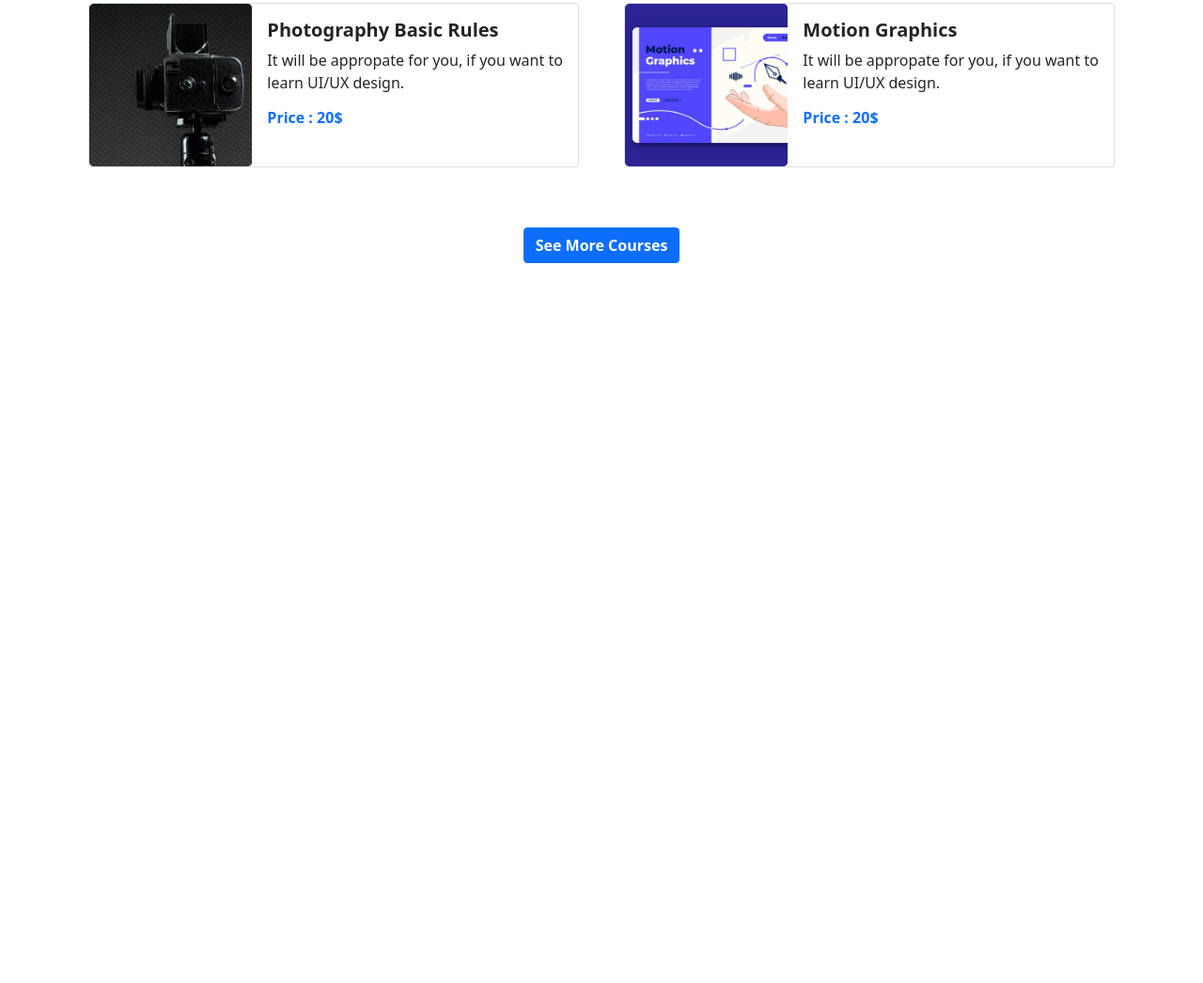
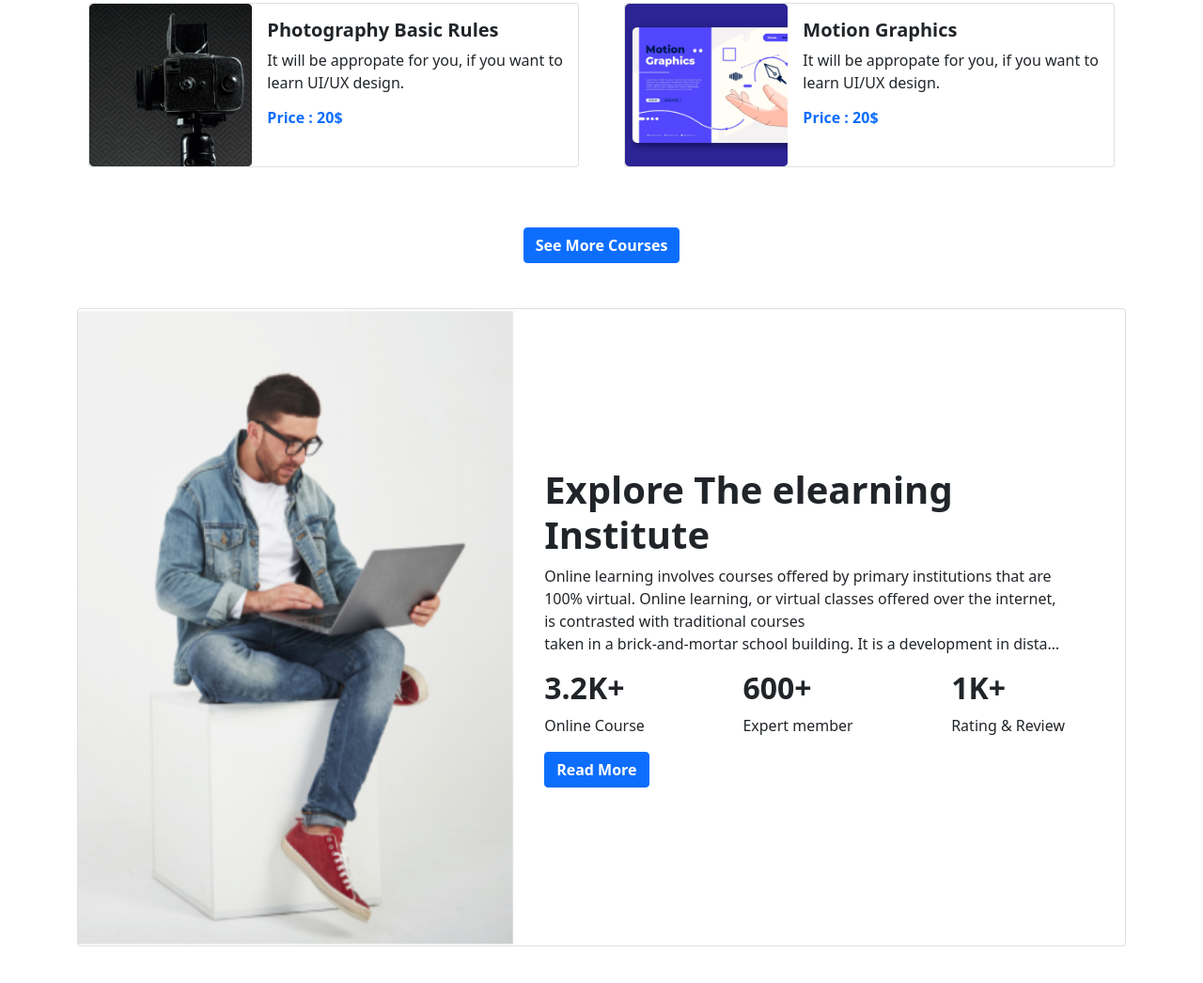
Before and after one commit to zami26/assignment-no.3, a plain HTML site: page index.html in a window 1280 px wide. Shown: the part 1286-2332 px from the top of the page at 94% size. Before the commit the page ends 1614 px from the top, so only its background shows below. Drawn offline with nearby package versions, Linux system fonts and the light colour scheme.

Commit message:
overview section done

```diff
--- a/index.html
+++ b/index.html
@@ -249,8 +249,57 @@
 
         </div>
     </section>
+    <!-- course discription ended -->
 
-    <!-- course discription ended -->
+    <!-- explore section started -->
+    <section class="container my-5">
+        <div class="card mb-3">
+            <div class="row g-0">
+                <div class="col-md-5">
+                    <img src="images/Untitled2.png" class="img-fluid rounded-start" alt="...">
+                </div>
+                <div class="col-md-7 my-auto">
+                    <div class="card-body ms-3 me-5">
+                        <h5 class="card-title fs-1 fw-bolder">Explore The elearning <br>
+                            Institute</h5>
+                        <p class="card-text">Online learning involves courses offered by primary institutions that are
+                            100% virtual. Online learning, or virtual classes offered over the internet, is contrasted
+                            with traditional courses <span class="d-lg-block d-md-none text-truncate">taken in a
+                                brick-and-mortar school building. It is a development in
+                                distance education that expanded in the 1990s
+                                with the spread of the commercial Internet and
+                                the World Wide Web. The learner experience is typically asynchronous but may also
+                                incorporate synchronous elements. The vast majority of institutions utilize a learning
+                                management system for the administration of online courses. As theories of distance
+                                education evolve, digital technologies to support learning and pedagogy continue to
+                                transform as well.
+                            </span>
+
+
+
+                        </p>
+                        <div class="d-flex justify-content-between">
+                            <div>
+                                <h2 class="fw-bold">3.2K+</h2>
+                                <p>Online Course</p>
+                            </div>
+                            <div>
+                                <h2 class="fw-bold">600+</h2>
+                                <p>Expert member</p>
+                            </div>
+                            <div>
+                                <h2 class="fw-bold">1K+</h2>
+                                <p>Rating & Review</p>
+                            </div>
+                        </div>
+                        <button class="btn btn-primary fw-bold">Read More</button>
+
+                    </div>
+                </div>
+            </div>
+        </div>
+    </section>
+    <!-- explore section ended -->
 
 
 
```
Also changed, not shown: images/Untitled2.png (added).
